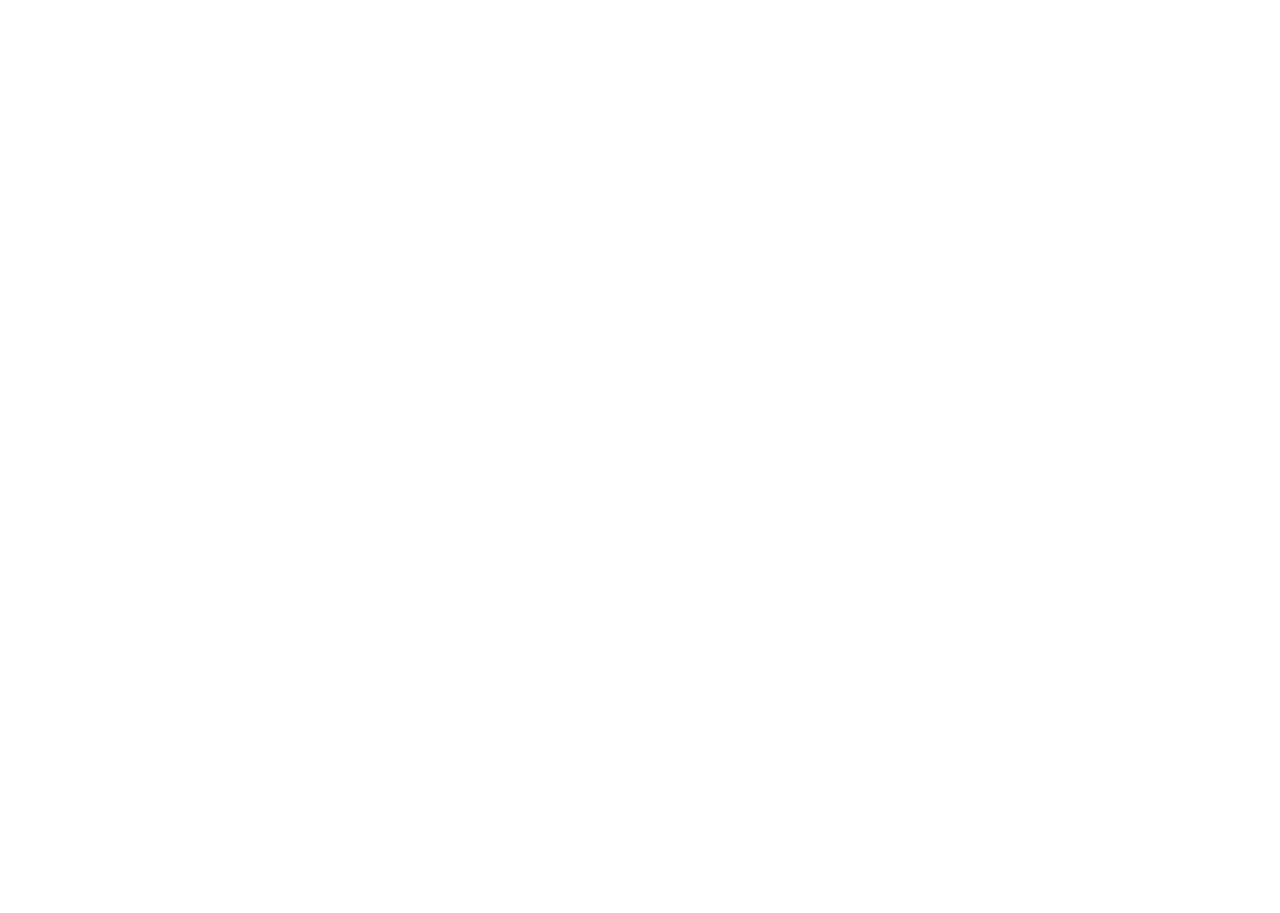
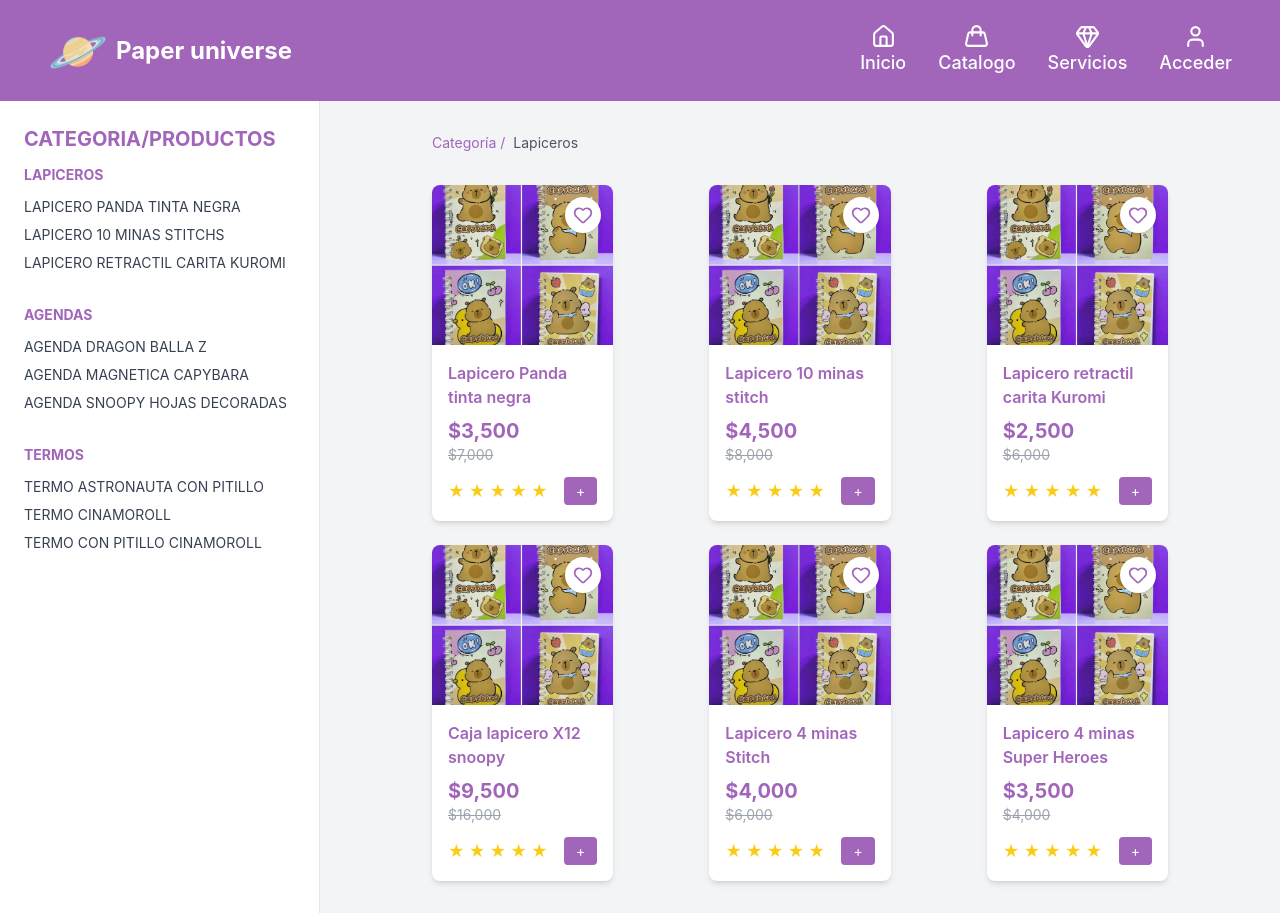
Before and after one commit to alejandrocovelli/Proyecto-Pagina-Web, a React (Vite) app in the folder client/: page /categoria/1 in a window 1280 px wide. Before the commit this address had no page. Before the commit the page ends 800 px from the top, so only its background shows below. Built offline with nearby package versions, Linux system fonts and the light colour scheme.

Commit message:
feat: :sparkles: Pagina de categorias terminada

```diff
--- a/client/src/App.jsx
+++ b/client/src/App.jsx
@@ -2,6 +2,7 @@
 import Inicio from "./pages/inicio.jsx"
 import Catalogo from "./pages/catalogo.jsx"
 import Login from "./pages/login.jsx"
+import Categorias from "./pages/categorias.jsx"
 
 function App() {
   return (
@@ -10,6 +11,7 @@
         <Route path="/" element={<Inicio />} />
         <Route path="/login" element={<Login />} />
         <Route path="/catalogo" element={<Catalogo />} />
+        <Route path="/categoria/:idCategoria" element={<Categorias />} />
       </Routes>
     </BrowserRouter>
   )
--- /dev/null
+++ b/client/src/components/BarraLateral.jsx
@@ -0,0 +1,24 @@
+export default function BarraLateral({ sections }) {
+    return (
+        <aside className="w-80 bg-white p-6 border-r border-gray-200">
+            <h1 className="text-customPurple1 text-xl font-bold uppercase mb-3">Categoria/Productos</h1>
+            {sections.map((section, idx) => (
+                <div key={idx} className="mb-8">
+                    <h3 className="text-customPurple1 font-bold text-sm mb-3 uppercase">{section.title}</h3>
+                    <ul className="space-y-2">
+                        {section.items.map((item, itemIdx) => (
+                            <li key={itemIdx}>
+                                <button
+                                    onClick={item.onClick}
+                                    className="text-gray-700 text-sm hover:text-customPurple1 hover:font-semibold transition block w-full text-left"
+                                >
+                                    {item.label}
+                                </button>
+                            </li>
+                        ))}
+                    </ul>
+                </div>
+            ))}
+        </aside>
+    )
+}
--- a/client/src/components/CategoriaCard.jsx
+++ b/client/src/components/CategoriaCard.jsx
@@ -1,8 +1,10 @@
-"use client"
+import { useNavigate } from "react-router-dom"
 
-export default function CategoriaCard({ image, title, onClick }) {
+export default function CategoriaCard({ image, title, idCategoria }) {
+    const navigate = useNavigate()
+
     return (
-        <button onClick={onClick} className="flex rounded-lg overflow-hidden p-5 h-52 group cursor-pointer bg-customGray3">
+        <button onClick={() => navigate(`/categoria/${idCategoria}`)} className="flex rounded-lg overflow-hidden p-5 h-52 group cursor-pointer bg-customGray3">
             <div className="h-full w-1/2 rounded-lg overflow-hidden">
                 <img
                     src={image || "/placeholder.svg"}
--- a/client/src/components/ProductoCard.jsx
+++ b/client/src/components/ProductoCard.jsx
@@ -6,13 +6,13 @@
             <div className="relative h-40 bg-gray-100">
                 <img src={image || "/placeholder.svg"} alt={title} className="w-full h-full object-cover" />
                 <button onClick={onFavorite} className="absolute top-3 right-3 p-2 bg-white rounded-full shadow hover:bg-gray-100 transition">
-                    <Heart size={20} className="text-purple-500" />
+                    <Heart size={20} className="text-customPurple1" />
                 </button>
             </div>
             <div className="min-h-40 p-4">
-                <h3 className="text-purple-600 font-semibold mb-2 line-clamp-2">{title}</h3>
+                <h3 className="text-customPurple1 font-semibold mb-2 line-clamp-2">{title}</h3>
                 <div className="flex flex-col mb-3">
-                    <span className="text-xl font-bold text-purple-600">${price.toLocaleString()}</span>
+                    <span className="text-xl font-bold text-customPurple1">${price.toLocaleString()}</span>
                     {originalPrice && (
                         <span className="text-sm text-gray-400 line-through">${originalPrice.toLocaleString()}</span>
                     )}
@@ -23,7 +23,7 @@
                             <span key={i} className={i < rating ? "text-yellow-400" : "text-gray-300"}>★</span>
                         ))}
                     </div>
-                    <button onClick={onAddToCart} className="bg-purple-500 text-white px-3 py-1 rounded text-sm hover:bg-purple-600 transition" >+</button>
+                    <button onClick={onAddToCart} className="bg-customPurple1 text-white px-3 py-1 rounded text-sm hover:bg-purple-600 transition" >+</button>
                 </div>
             </div>
         </div>
--- a/client/src/pages/catalogo.jsx
+++ b/client/src/pages/catalogo.jsx
@@ -44,7 +44,7 @@
                     <div className="max-w-6xl mx-auto">
                         <div className="grid grid-cols-1 md:grid-cols-2 gap-y-8 gap-x-40">
                             {categorias.map((categoria) => (
-                                <CategoriaCard key={categoria.id} image={categoria.image} title={categoria.title} />
+                                <CategoriaCard key={categoria.id} image={categoria.image} title={categoria.title} idCategoria={categoria.id} />
                             ))}
                         </div>
                     </div>
--- /dev/null
+++ b/client/src/pages/categorias.jsx
@@ -0,0 +1,127 @@
+"use client"
+
+import { useParams } from "react-router-dom"
+import Header from "../components/header"
+import BarraLateral from "../components/BarraLateral"
+import ProductoCard from "../components/ProductoCard"
+
+export default function Categorias() {
+    const { idCategoria } = useParams()
+
+    const sidebarSections = [
+        {
+            title: "Lapiceros",
+            items: [
+                { label: "LAPICERO PANDA TINTA NEGRA" },
+                { label: "LAPICERO 10 MINAS STITCHS" },
+                { label: "LAPICERO RETRACTIL CARITA KUROMI" },
+            ],
+        },
+        {
+            title: "Agendas",
+            items: [
+                { label: "AGENDA DRAGON BALLA Z" },
+                { label: "AGENDA MAGNETICA CAPYBARA" },
+                { label: "AGENDA SNOOPY HOJAS DECORADAS" },
+            ],
+        },
+        {
+            title: "Termos",
+            items: [
+                { label: "TERMO ASTRONAUTA CON PITILLO" },
+                { label: "TERMO CINAMOROLL" },
+                { label: "TERMO CON PITILLO CINAMOROLL" },
+            ],
+        },
+    ]
+
+    const products = [
+        {
+            id: 1,
+            title: "Lapicero Panda tinta negra",
+            price: 3500,
+            originalPrice: 7000,
+            image: "../../public/agenda capibara.jpg",
+            rating: 5,
+        },
+        {
+            id: 2,
+            title: "Lapicero 10 minas stitch",
+            price: 4500,
+            originalPrice: 8000,
+            image: "../../public/agenda capibara.jpg",
+            rating: 5,
+        },
+        {
+            id: 3,
+            title: "Lapicero retractil carita Kuromi",
+            price: 2500,
+            originalPrice: 6000,
+            image: "../../public/agenda capibara.jpg",
+            rating: 5,
+        },
+        {
+            id: 4,
+            title: "Caja lapicero X12 snoopy",
+            price: 9500,
+            originalPrice: 16000,
+            image: "../../public/agenda capibara.jpg",
+            rating: 5,
+        },
+        {
+            id: 5,
+            title: "Lapicero 4 minas Stitch",
+            price: 4000,
+            originalPrice: 6000,
+            image: "../../public/agenda capibara.jpg",
+            rating: 5,
+        },
+        {
+            id: 6,
+            title: "Lapicero 4 minas Super Heroes",
+            price: 3500,
+            originalPrice: 4000,
+            image: "../../public/agenda capibara.jpg",
+            rating: 5,
+        },
+    ]
+
+    return (
+        <div className="w-full">
+            <Header currentPage="Categoria" />
+
+            <div className="relative min-h-screen bg-gray-100 overflow-hidden">
+
+                <div className="flex">
+                    {/* BarraLateral */}
+                    <BarraLateral sections={sidebarSections} />
+
+                    {/* Main Content */}
+                    <main className="flex-1 relative z-10 px-20">
+                        <div className="p-8">
+                            {/* Breadcrumb */}
+                            <div className="text-gray-600 text-sm mb-8">
+                                <span className="text-customPurple1">Categoría /</span>
+                                <span className="mx-2">Lapiceros</span>
+                            </div>
+
+                            {/* Products Grid */}
+                            <div className="grid grid-cols-1 md:grid-cols-2 lg:grid-cols-3 gap-y-6 gap-x-24">
+                                {products.map((product) => (
+                                    <ProductoCard
+                                        key={product.id}
+                                        image={product.image}
+                                        title={product.title}
+                                        price={product.price}
+                                        originalPrice={product.originalPrice}
+                                        rating={product.rating}
+                                    />
+                                ))}
+                            </div>
+                        </div>
+                    </main>
+                </div>
+            </div>
+        </div>
+    )
+}
```
